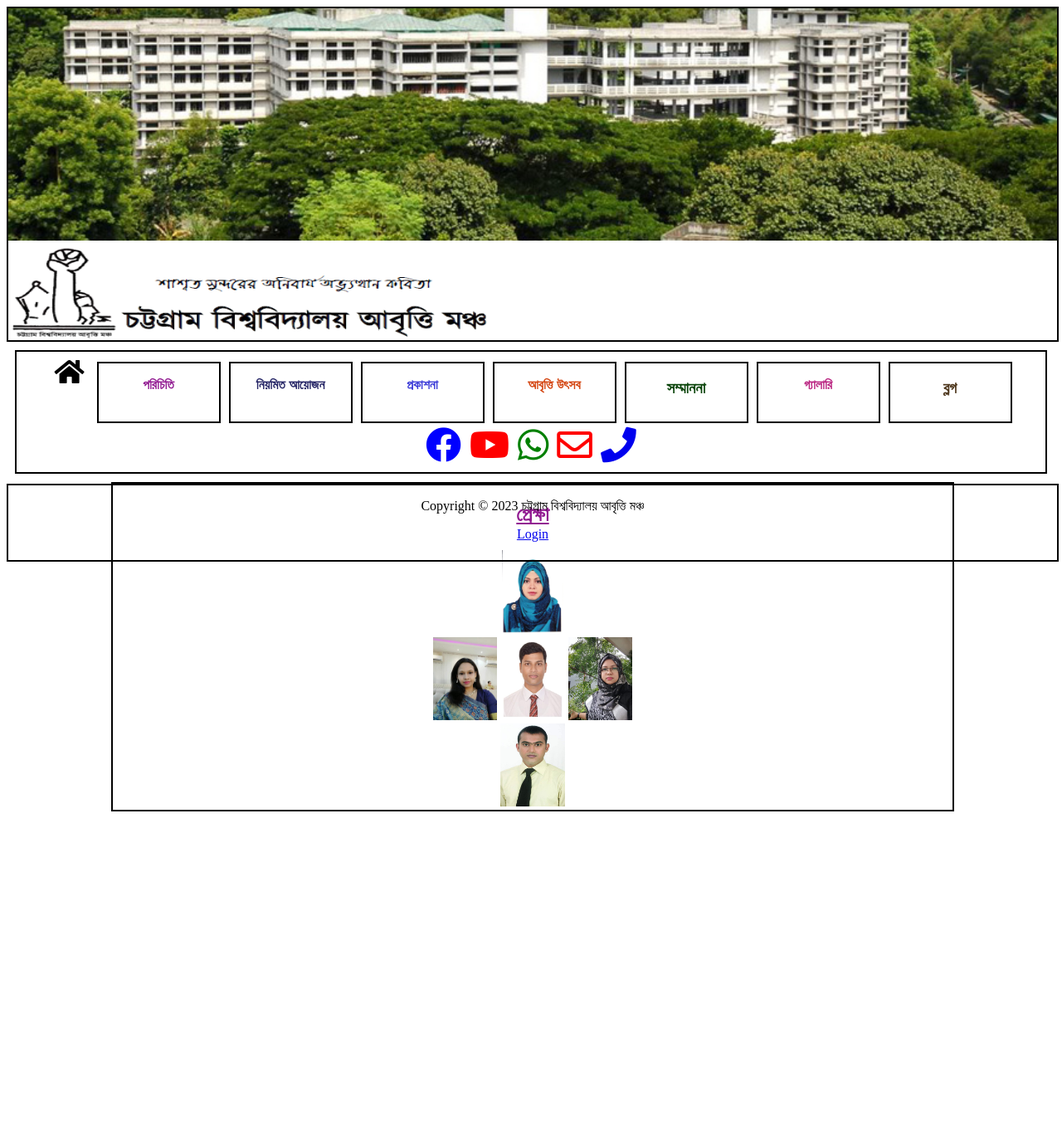
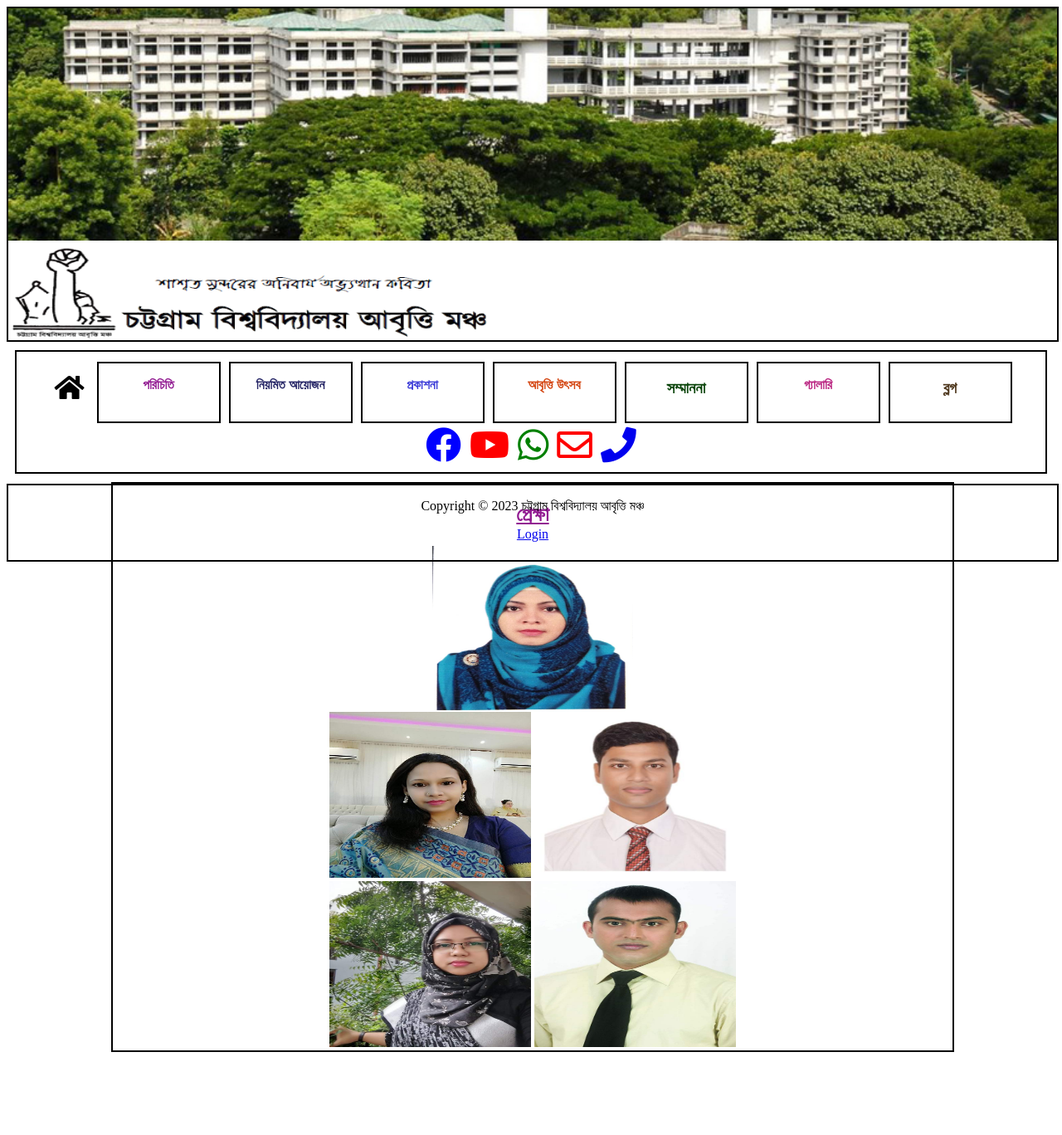
Before and after one commit to 011192059/CU-NEW_U2, a PHP site: page /prekkha.php in a window 1280 px wide. Shown: the whole page at 83% size. Before the commit the page ends 978 px from the top, so only its background shows below. Run offline with PHP 8.4, Linux system fonts and the light colour scheme.

Commit message:
style updated

```diff
--- a/style2.css
+++ b/style2.css
@@ -87,6 +87,7 @@
     margin: 10px;
     /* width: 100%; */
     /* height: 100px; */
+    align-items: center;
     display: flex;
     justify-content: center;
     flex-wrap: wrap;
@@ -239,16 +240,16 @@
     display: flex;
     flex-wrap: wrap;
     justify-content: center;
-    margin: 20px 0;
+    margin: 10px 0;
   }
 
-  .column {
-    flex: 1;
-    padding: 5px;
-    /* float: center;
-    justify-content: center; */
+  .row .column {
+    padding: 3px;
+    float: center;
+    justify-content: center;
     justify-items: center;
-    /* width: 25%; */
+    width: 23%;
+    height: 110%;
     /* margin-bottom: 2px; */
     /* padding: 0 8px; */
   }
@@ -590,7 +591,7 @@
       width: 90%;
       }
 
-      .top-image {
+      #top-image {
         display: block;
         margin-left: auto;
         margin-right: auto;
@@ -603,9 +604,8 @@
       }
 
     .bottom-row img {
-      width: 25%;
-      height: 100px;
-
+      width: 40%;
+      height: 200px;
   }
 
    /* img {
```
